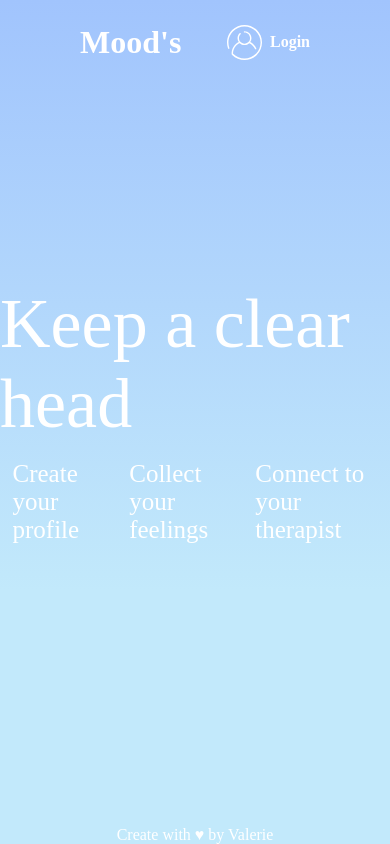
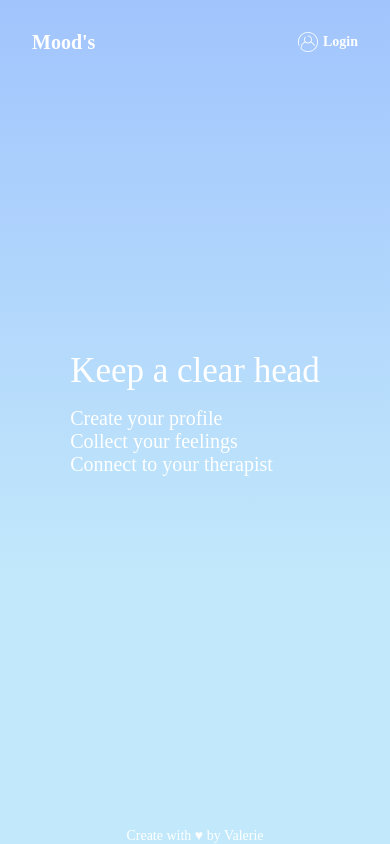
Before and after one commit to valeriashpiner/moods, a Gatsby site: page / in a window 390 px wide. Built offline with nearby package versions, Linux system fonts and the light colour scheme; Gatsby itself is replaced by a stand-in of ours; a web font is replaced by a local one.

Commit message:
Mobile version

```diff
--- a/src/components/header.js
+++ b/src/components/header/header.js
@@ -2,53 +2,63 @@ import { Link } from 'gatsby'
 import styled from 'styled-components'
 import PropTypes from 'prop-types'
 import React from 'react'
-import LoginImageSorce from '../assets/icons/login-icon.svg';
+import LoginImageSorce from '../../assets/icons/login-icon.svg'
 
 const MainHeader = styled.div`
   display: flex;
   flex-direction: row;
   justify-content: space-between;
   align-items: center;
-  padding: 0 5rem;
+  padding: 0 2rem;
   height: 10vh;
-`;
+  @media (min-width: 768px) {
+    padding: 0 5rem;
+  }
+`
 
 const Login = styled.div`
   display: flex;
   justify-content: center;
   align-items: center;
-`;
+`
 
-const LoginSpan = styled.span`
-  font-size: 16px;
-  color: #FFFFFF;
+const LoginLink = styled(Link)`
+  font-size: 14px;
+  color: #ffffff;
   font-weight: bold;
-`;
+  text-decoration: none;
+  @media (min-width: 768px) {
+    font-size: 16px;
+  }
+`
 
 const LoginImage = styled.img`
   width: auto;
-  height: 35px;
-  margin-right: 0.5em;
-`;
+  height: 20px;
+  margin-right: 0.3em;
+  @media (min-width: 768px) {
+    height: 35px;
+    margin-right: 0.5em;
+  }
+`
+
+const Logo = styled(Link)`
+  color: #ffffff;
+  text-decoration: none;
+  font-size: 20px;
+  @media (min-width: 768px) {
+    font-size: 2em;
+  }
+`
 
 const Header = ({ siteTitle }) => (
   <MainHeader>
-      <h1 style={{ margin: 0 }}>
-        <Link
-          to="/"
-          style={{
-            color: `white`,
-            textDecoration: `none`,
-          }}
-        >
-          {siteTitle}
-        </Link>
-      </h1>
+    <h1>
+      <Logo to="/">{siteTitle}</Logo>
+    </h1>
     <Login>
       <LoginImage src={LoginImageSorce} />
-      <LoginSpan>
-        Login
-      </LoginSpan>
+      <LoginLink to="profile">Login</LoginLink>
     </Login>
   </MainHeader>
 )
--- a/src/components/layout/layout.js
+++ b/src/components/layout/layout.js
@@ -1,24 +1,16 @@
 import React from 'react'
 import PropTypes from 'prop-types'
-import { FisrtGradient, SecondGradient, ThirdGradient, GlobalStyle, Footer, Sign } from './styles'
-import { StaticQuery, graphql } from 'gatsby'
-
-import Header from '../header'
+import {
+  FisrtGradient,
+  SecondGradient,
+  ThirdGradient,
+  GlobalStyle,
+  Footer,
+  Sign,
+} from './styles'
 
 const Layout = ({ children }) => (
-  <StaticQuery
-    query={graphql`
-      query SiteTitleQuery {
-        site {
-          siteMetadata {
-            title
-          }
-        }
-      }
-    `}
-    render={data => (
   <>
-        <Header siteTitle={data.site.siteMetadata.title} />
     <FisrtGradient />
     <SecondGradient />
     <ThirdGradient />
@@ -28,8 +20,6 @@ const Layout = ({ children }) => (
     </Footer>
     <GlobalStyle />
   </>
-    )}
-  />
 )
 
 Layout.propTypes = {
--- a/src/components/layout/styles.js
+++ b/src/components/layout/styles.js
@@ -13,6 +13,12 @@ export const GlobalStyle = createGlobalStyle`
   }
   ul {
     padding: 0;
+  }
+  h1 {
+    margin: 0px;
+    margin-block-start: 0;
+    margin-block-end: 0;
+    font-size: inherit;
   }
 `
 
@@ -40,7 +46,7 @@ const bgFade1 = keyframes`
   67% {
     opacity: 0;
   }
-`;
+`
 
 export const SecondGradient = styled.div`
   position: fixed;
@@ -71,7 +77,7 @@ const bgFade2 = keyframes`
   84% {
     opacity: 0;
   }
-`;
+`
 
 export const ThirdGradient = styled.div`
   position: fixed;
@@ -91,9 +97,12 @@ export const Footer = styled.footer`
   height: 10vh;
   justify-content: center;
   align-items: flex-end;
-`;
+`
 
 export const Sign = styled.span`
-  font-size: 16px;
-  color: #FFFFFF;
-`;
+  font-size: 14px;
+  color: #ffffff;
+  @media (min-width: 768px) {
+    font-size: 16px;
+  }
+`
--- /dev/null
+++ b/src/content/static.js
@@ -0,0 +1,5 @@
+export const LandingPage = [
+  'Create your profile',
+  'Collect your feelings',
+  'Connect to your therapist',
+]
--- a/src/pages/index.js
+++ b/src/pages/index.js
@@ -1,8 +1,9 @@
-import React from 'react'
+import React, { Component } from 'react'
 import styled from 'styled-components'
-
+import Header from '../components/header/header'
 import Layout from '../components/layout/layout'
 import SEO from '../components/seo'
+import { LandingPage } from '../content/static'
 
 const Container = styled.div`
   display: flex;
@@ -10,44 +11,61 @@ const Container = styled.div`
   align-items: center;
   justify-content: center;
   height: 80vh;
-`;
+`
 
-const Title = styled.span `
+const Title = styled.span`
+  font-size: 35px;
+  color: #ffffff;
+  @media (min-width: 768px) {
     font-size: 70px;
-  color: #FFFFFF;
+  }
 `
 
 const MainPagePointList = styled.ul`
   display: flex;
-`;
+  flex-direction: column;
+  @media (min-width: 768px) {
+    flex-direction: row;
+  }
+`
 
 const MainPagePoint = styled.li`
+  font-size: 20px;
+  color: #ffffff;
+  list-style: none;
+  padding: 0;
+  @media (min-width: 768px) {
     font-size: 25px;
-  color: #FFFFFF;
-  list-style: none;
     padding: 0 0.5em;
-`;
+  }
+`
 
-const IndexPage = () => (
+const BaseContainer = styled.div`
+  display: flex;
+  flex-direction: column;
+  @media (min-width: 768px) {
+    align-items: center;
+  }
+`
+
+export class IndexPage extends Component {
+  render() {
+    const LandingPageSubtitle = LandingPage.map((item, id) => (
+      <MainPagePoint key={id}>{item}</MainPagePoint>
+    ))
+    return (
       <Layout>
         <SEO title="Home" keywords={[`gatsby`, `application`, `react`]} />
+        <Header siteTitle={`Mood's`} />
         <Container>
-      <Title>
-        Keep a clear head
-      </Title>
-      <MainPagePointList>
-        <MainPagePoint>
-        Create your profile
-        </MainPagePoint>
-        <MainPagePoint>
-        Collect your feelings
-        </MainPagePoint>
-        <MainPagePoint>
-        Connect to your therapist
-        </MainPagePoint>
-      </MainPagePointList>
+          <BaseContainer>
+            <Title>Keep a clear head</Title>
+            <MainPagePointList>{LandingPageSubtitle}</MainPagePointList>
+          </BaseContainer>
         </Container>
       </Layout>
     )
+  }
+}
 
 export default IndexPage
```
Also changed, not shown: src/pages/profile.js (added, +11 -0 lines). Lines whose indentation alone changed are shown as unchanged.
